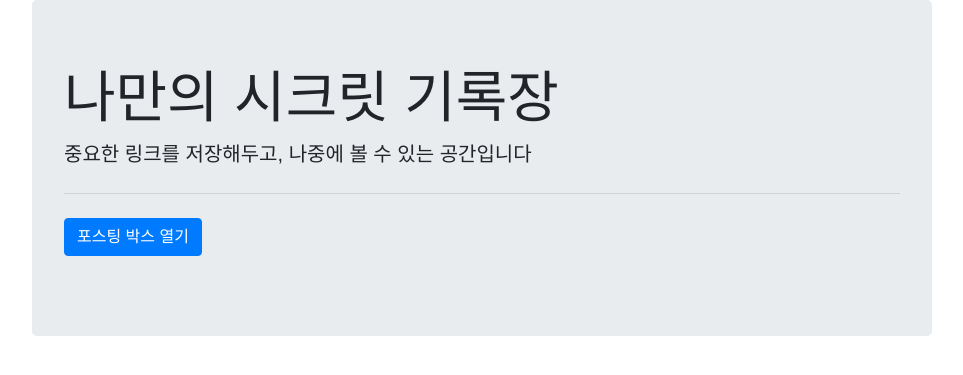
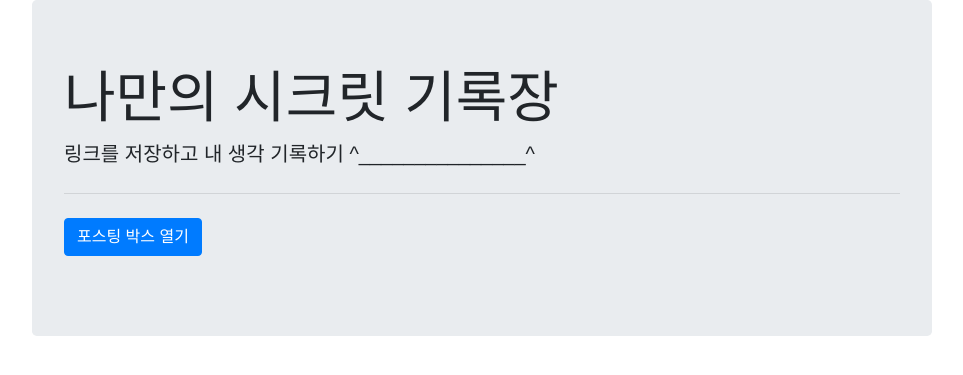
Before and after one commit to kimskyyyy/memo-app, a Flask app: page / in a window 1280 px wide. Shown: the top 375 px of the page, without its empty margins (158-1121 px from the left). Run offline with Flask 2, Linux system fonts and the light colour scheme; data that the repository does not hold is empty; some libraries are stand-ins or nearby versions; some web fonts are replaced.

Commit message:
add smile

```diff
--- a/templates/index.html
+++ b/templates/index.html
@@ -113,7 +113,7 @@
         <div class="wrap">
             <div class="jumbotron">
                 <h1 class="display-4">나만의 시크릿 기록장</h1>
-                <p class="lead">중요한 링크를 저장해두고, 나중에 볼 수 있는 공간입니다</p>
+                <p class="lead">링크를 저장하고 내 생각 기록하기 ^_______________^</p>
                 <hr class="my-4">
                 <p class="lead">
                     <button onclick="openClose()" id="btn-post-box" type="button" class="btn btn-primary">포스팅 박스 열기
```
